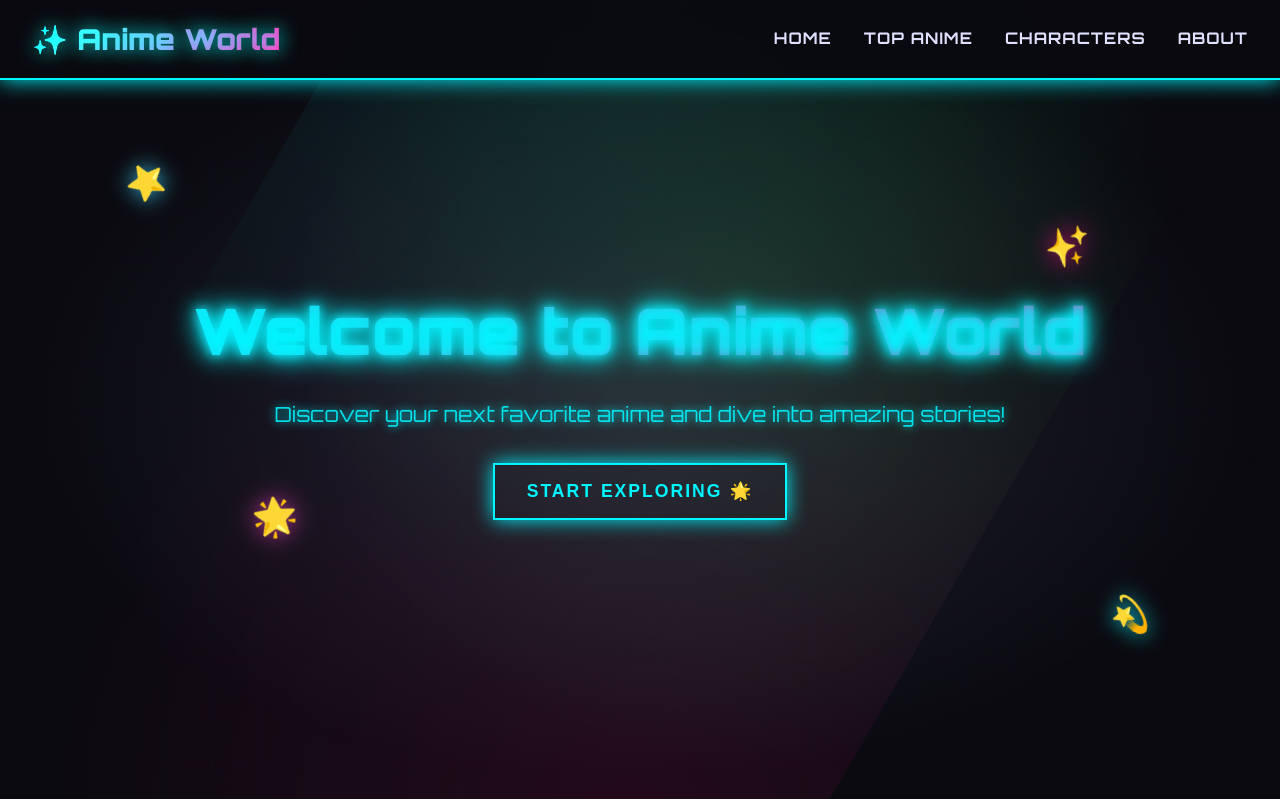
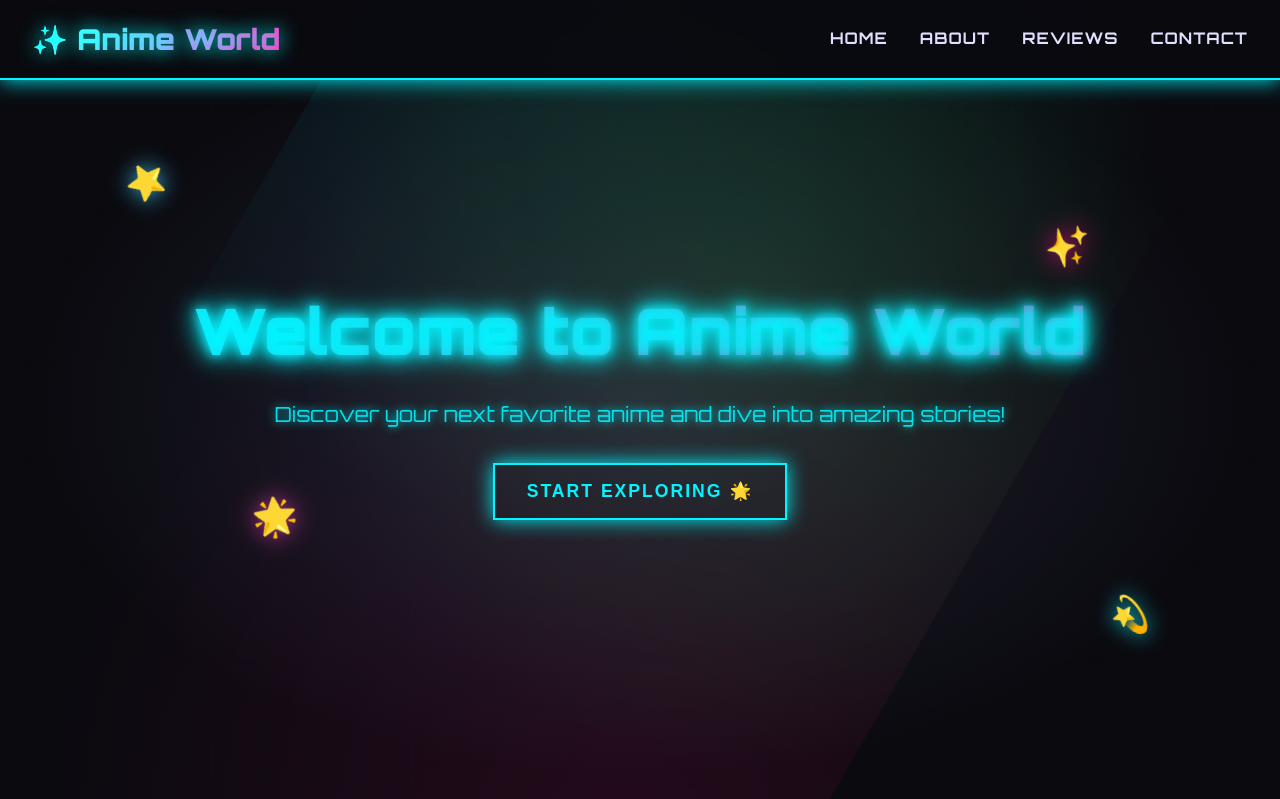
Before and after one commit to Roc-her/web, a plain HTML site: page index.html in a window 1280 px wide. Shown: the top 799 px of the page. Drawn offline with Linux system fonts and the light colour scheme.

Commit message:
Update index.html

```diff
--- a/index.html
+++ b/index.html
@@ -13,12 +13,12 @@
             <div class="nav-brand">
                 <h1>✨ Anime World</h1>
             </div>
-            <ul class="nav-links">
-                <li><a href="#home">Home</a></li>
-                <li><a href="#anime">Top Anime</a></li>
-                <li><a href="#characters">Characters</a></li>
-                <li><a href="#about">About</a></li>
-            </ul>
+           <ul class="nav-links">
+    <li><a href="index.html">Home</a></li>
+    <li><a href="about.html">About</a></li>
+    <li><a href="reviews.html">Reviews</a></li>
+    <li><a href="contact.html">Contact</a></li>
+</ul>
         </nav>
 
         <div class="hero-content">
```
